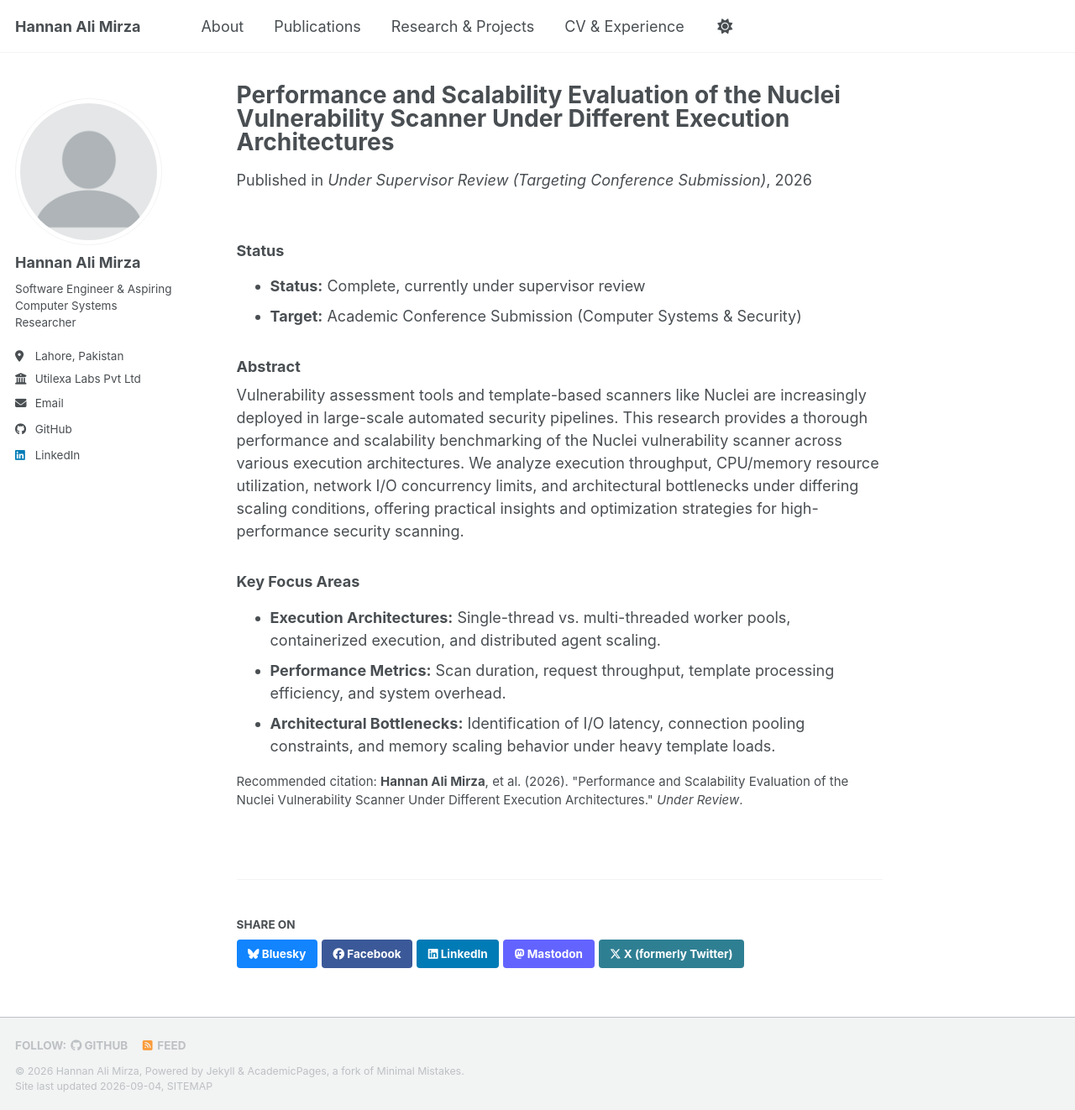
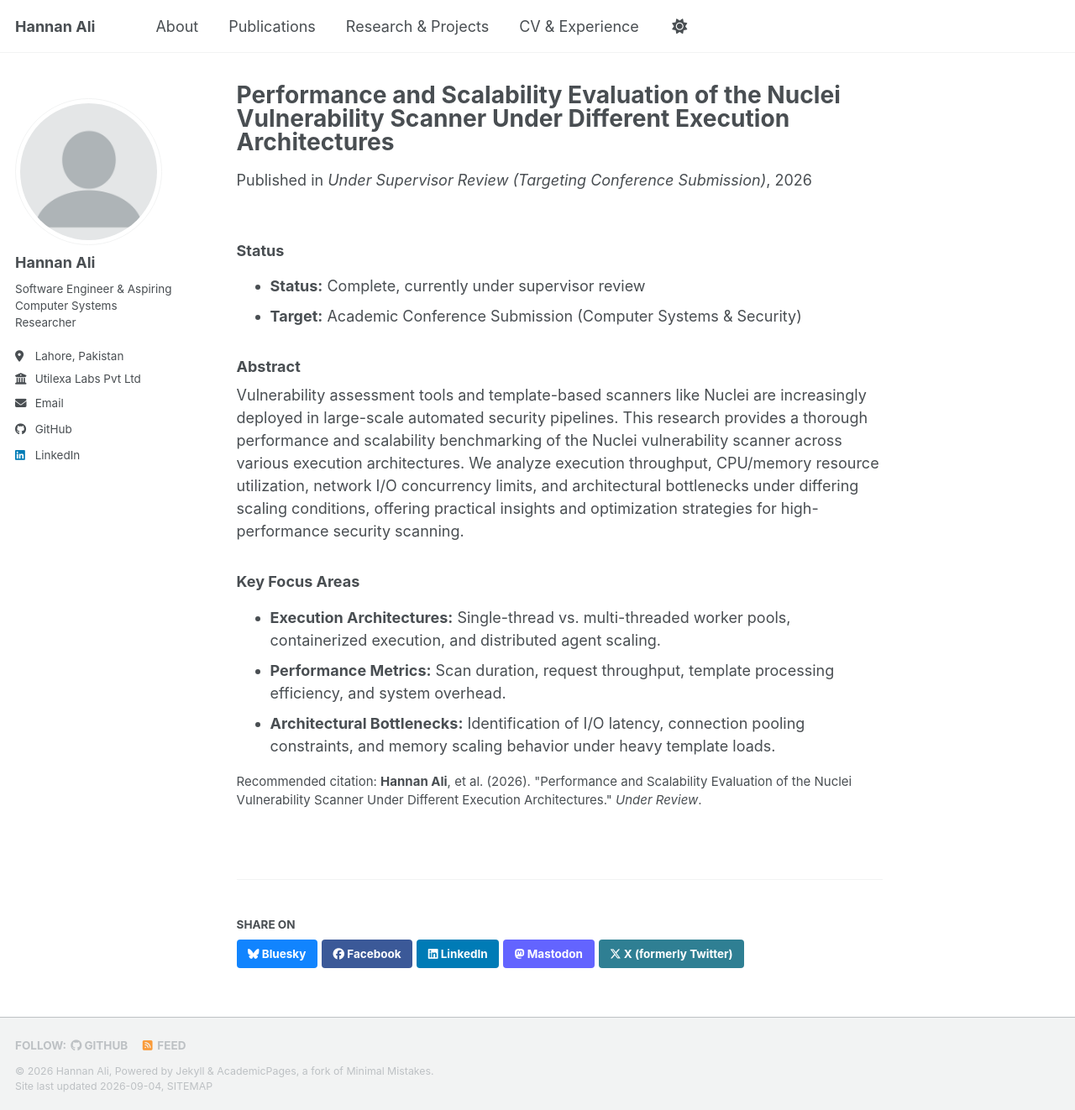
Before and after one commit to hannan112/Academic_Portfolio, a Jekyll site: the page built from _publications/2026-performance-scalability-nuclei-scanner.md, in a window 1280 px wide and 1322 px high. Shown: the whole window at 84% size. Built offline with Jekyll 4.4.1, drawn with Linux system fonts in a browser that asks for light colours; a style sheet for code colours, icons or effects is not loaded.

Commit message:
Update name to Hannan Ali, clean sidebar icons, and enhance LinkedIn link logic

```diff
--- a/_config.yml
+++ b/_config.yml
@@ -9,10 +9,10 @@
 # # Basic Site Settings
 locale                   : "en-US"
 site_theme               : "default" # The available themes options are "default", "air", "sunrise", "mint", "dirt" and "contrast"
-title                    : "Hannan Ali Mirza"
+title                    : "Hannan Ali"
 title_separator          : "-"
-name                     : &name "Hannan Ali Mirza"
-description              : &description "Hannan Ali Mirza - Software Engineer & Aspiring Computer Systems Researcher"
+name                     : &name "Hannan Ali"
+description              : &description "Hannan Ali - Software Engineer & Aspiring Computer Systems Researcher"
 url                      : "https://hannan112.github.io"
 baseurl                  : "/Acedamic_Portfolio" # Subpath for repository Acedamic_Portfolio
 repository               : "hannan112/Acedamic_Portfolio"
@@ -21,7 +21,7 @@ repository               : "hannan112/Acedamic_Portfolio"
 author:
   # Biographic information
   avatar           : "profile.png" # Place your image in /images/profile.png
-  name             : "Hannan Ali Mirza"
+  name             : "Hannan Ali"
   pronouns         : # example: "he/him" or "she/her"
   bio              : "Software Engineer & Aspiring Computer Systems Researcher"
   location         : "Lahore, Pakistan"
@@ -29,24 +29,11 @@ author:
   uri              : # Personal external URL
   email            : "i.hannanalimirza@gmail.com"
 
-  # Academic websites (Academicons icons)
-  googlescholar    : # URL
-  orcid            : # URL
-  arxiv            : # e.g., "https://arxiv.org/a/..."
-  researchgate     : # e.g., "https://www.researchgate.net/profile/..."
-  semantic         : # Semantic Scholar URL
-  scopus           : # Scopus author URL
-  pubmed           : # PubMed URL
-
   # Repositories and software development
   github           : "hannan112"
-  kaggle           : # Your Kaggle username
-  huggingface      : # Your HuggingFace username
 
   # Social media & Professional networks
   linkedin         : "hannan-ali-344600248"
-  twitter          : # Your Twitter / X handle
-  bluesky          : # Your Bluesky handle
 
 # Publication Category - Headings for the Publications page
 publication_category:
--- a/_includes/author-profile.html
+++ b/_includes/author-profile.html
@@ -127,7 +127,7 @@
         <li><a href="https://last.fm/user/{{ author.lastfm }}"><i class="fab fa-fw fa-lastfm icon-pad-right" aria-hidden="true"></i>Last.fm</a></li>
       {% endif %}
       {% if author.linkedin %}
-        <li><a href="https://www.linkedin.com/in/{{ author.linkedin }}"><i class="fab fa-fw fa-linkedin icon-pad-right" aria-hidden="true"></i>LinkedIn</a></li>
+        <li><a href="{% if author.linkedin contains '://' %}{{ author.linkedin }}{% elsif author.linkedin contains 'linkedin.com' %}https://{{ author.linkedin }}{% else %}https://www.linkedin.com/in/{{ author.linkedin }}{% endif %}"><i class="fab fa-fw fa-linkedin icon-pad-right" aria-hidden="true"></i>LinkedIn</a></li>
       {% endif %}
       {% if author.mastodon %}
         <li><a href="{{ author.mastodon }}"><i class="fab fa-fw fa-mastodon icon-pad-right" aria-hidden="true"></i>Mastodon</a></li>
--- a/_publications/2026-performance-scalability-nuclei-scanner.md
+++ b/_publications/2026-performance-scalability-nuclei-scanner.md
@@ -6,7 +6,7 @@ permalink: /publication/2026-performance-scalability-nuclei-scanner
 excerpt: 'A comprehensive empirical study evaluating the throughput, resource consumption, and scaling bottlenecks of the Nuclei vulnerability scanner across diverse multi-core and distributed execution environments.'
 date: 2026-09-01
 venue: 'Under Supervisor Review (Targeting Conference Submission)'
-citation: '<b>Hannan Ali Mirza</b>, et al. (2026). &quot;Performance and Scalability Evaluation of the Nuclei Vulnerability Scanner Under Different Execution Architectures.&quot; <i>Under Review</i>.'
+citation: '<b>Hannan Ali</b>, et al. (2026). &quot;Performance and Scalability Evaluation of the Nuclei Vulnerability Scanner Under Different Execution Architectures.&quot; <i>Under Review</i>.'
 ---
 
 ### Status
```
